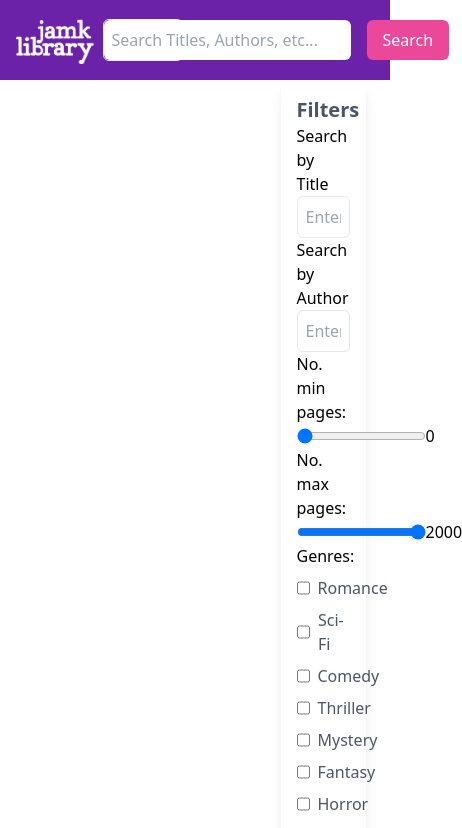
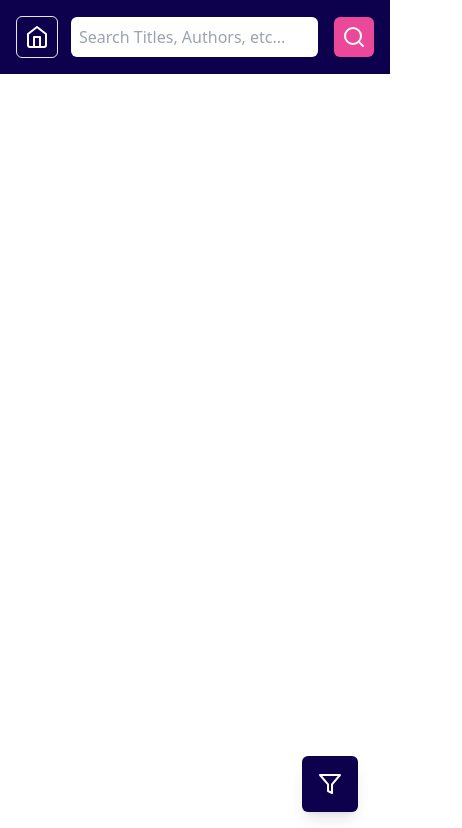
Before and after one commit to Matthino868/JAMKLibraryApp, a Next.js app: page /search in a window 390 px wide. Shown: the top 828 px of the page, 462 px wide, since content can reach past the window. Built offline with nearby package versions, Linux system fonts and the light colour scheme.

Commit message:
Made searchpage and homepage more responsive

```diff
--- a/app/homepage/page.tsx
+++ b/app/homepage/page.tsx
@@ -6,6 +6,8 @@ import Image from 'next/image';
 import { useState, useEffect } from 'react';
 import Modal from '../../components/Modal';
 import BookDetails from '../../components/BookDetails';
+import { FiLogOut, FiMenu, FiSearch} from 'react-icons/fi';
+import { MdDarkMode,  } from 'react-icons/md';
 
 interface Book {
   id: string;
@@ -20,6 +22,8 @@ export default function HomePage() {
   const [books, setBooks] = useState<Book[]>([]);
   const [loading, setLoading] = useState(true);
   const [selectedBook, setSelectedBook] = useState(null);
+
+  const [isMenuOpen, setIsMenuOpen] = useState(false);
 
   // Fetch books from the API on component mount
   useEffect(() => {
@@ -52,7 +56,7 @@ export default function HomePage() {
       </div>
     )
   }
-  console.log("session", session)
+  // console.log("session", session)
   if (!session) {
     return (
       <div className="flex flex-col items-center justify-center min-h-screen">
@@ -63,36 +67,125 @@ export default function HomePage() {
   }
   return (
     <>
-      <div className="bg-purple-800 text-white p-4 flex justify-between items-center">
-        <div className='flex items-center justify-start'>
-          <Image src="/images/logo1x.png" alt="Logo" className="w-20 h-12 mr-2" width={764} height={462} />
-          <button
-            onClick={() => window.location.href = '/search'}
-            className="bg-transparent border text-white-800 px-4 py-2 rounded-md mr-4 hover:bg-white hover:text-purple-800"
-          >
-            Search books
-          </button>
-          {session.user.admin === true ? (
+      {/* Top bar */}
+      <div className="bg-[#0D004C] text-white p-4 flex justify-between items-center">
+        {/* Left section */}
+        <div className={`flex items-center justify-start flex-grow`}>
+          <Image
+            src="/images/logo1x.png"
+            alt="Logo"
+            className="w-20 h-12"
+            width={764}
+            height={462}
+          />
+        </div>
+
+        {/* Buttons for larger screens */}
+        <div className="hidden md:flex items-center justify-start gap-4">
+          <h1 className="testclass">Welcome {session.user.name}</h1>
+          {session.user.admin && (
             <button
               onClick={() => window.location.href = '/testpage'}
-              className="bg-transparent border text-white-800 px-4 py-2 rounded-md mr-4 hover:bg-white hover:text-purple-800"
+              className="bg-transparent border text-white px-4 py-2 rounded-md hover:bg-white hover:text-[#0D004C]"
             >
               Admin Panel
             </button>
-          ) : null}
+          )}
+          <button
+            onClick={() => window.location.href = '/search'}
+            className="border p-2 rounded-md hover:bg-white hover:text-[#0D004C] flex items-center justify-center"
+          >
+            <FiSearch size={24}/>
+          </button>
+          <button className="border p-2 rounded-md hover:bg-white hover:text-[#0D004C] flex items-center justify-center">
+            <MdDarkMode size={24} />
+          </button>
+          <button
+            onClick={async () => {
+              const res = await signOut();
+              console.log(res);
+            }}
+            className="bg-pink-500 text-white p-2 rounded-md hover:bg-white hover:text-pink-800 flex items-center justify-center"
+          >
+            <FiLogOut size={24} />
+          </button>
         </div>
-        <h1 className='text-xl'>Welcome {session.user.name}</h1>
 
-        <button
-          onClick={async () => {
-            const res = await signOut();
-            console.log(res);
-          }}
-          className="bg-pink-500 text-white px-4 py-2 rounded-md  hover:bg-white hover:text-pink-800"
-        >
-          Logout
-        </button>
+        {/* Hamburger menu for smaller screens */}
+        <div className="md:hidden flex items-center">
+          <button
+            onClick={() => setIsMenuOpen(!isMenuOpen)}
+            className="text-white focus:outline-none"
+          >
+            <FiMenu size={32} />
+          </button>
+        </div>
       </div>
+
+      {/* Side menu for mobile screens */}
+      {isMenuOpen && (
+        <div className="fixed inset-0 bg-black bg-opacity-50 z-50">
+          <div className="bg-[#0D004C] w-2/3 sm:w-1/3 h-full p-4 fixed right-0">
+            <button
+              onClick={() => setIsMenuOpen(false)}
+              className="text-white absolute top-2 right-2 text-2xl"
+            >
+              &times;
+            </button>
+
+            {/* User Info */}
+            <div className="flex flex-col items-center justify-between h-full">
+              <div className="flex flex-col items-center">
+                <Image
+                  src={`https://placehold.co/320x320/lightgrey/black?text=${encodeURIComponent(session.user.name)}`}
+                  alt="Profile"
+                  className="w-40 h-40 rounded-full"
+                  width={96}
+                  height={96}
+                />
+                <h1 className="text-white text-2xl mt-4">{session.user.name}</h1>
+                <h2 className="text-gray-400 mb-4">{session.user.email}</h2>
+              </div>
+
+              {/* Menu Links */}
+              <div className="flex flex-col w-full gap-5">
+                <hr className="border-t border-white w-full" />
+                <button
+                  onClick={() => window.location.href = '/search'}
+                  className="bg-white text-[#0D004C] px-4 py-2 rounded-md hover:bg-gray-200"
+                >
+                  Search books
+                </button>
+                {session.user.admin && (
+                  <button
+                    onClick={() => window.location.href = '/testpage'}
+                    className="bg-white text-[#0D004C] px-4 py-2 rounded-md hover:bg-gray-200"
+                  >
+                    Admin Panel
+                  </button>
+                )}
+                <hr className="border-t border-white w-full" />
+              </div>
+
+              {/* Bottom Actions */}
+              <div className="flex justify-between items-center w-full mt-auto">
+                <button className="text-white hover:text-gray-300">
+                  <MdDarkMode size={32} />
+                </button>
+                <button
+                  onClick={async () => {
+                    const res = await signOut();
+                    console.log(res);
+                  }}
+                  className="bg-pink-500 text-white p-2 rounded-md hover:bg-white hover:text-pink-800 flex items-center justify-center transition"
+                >
+                  <FiLogOut size={24} />
+                </button>
+              </div>
+            </div>
+          </div>
+        </div>
+      )}
 
       <div className="container mx-auto p-4">
         <h2 className="text-2xl font-bold mb-4">Borrowed Books</h2>
--- a/app/search/page.tsx
+++ b/app/search/page.tsx
@@ -3,9 +3,12 @@
 import { useState } from 'react';
 import Modal from '../../components/Modal';
 import BookDetails from '../../components/BookDetails';
+import Filters from '../../components/Filters';
 import Image from 'next/image';
 import '../slider.css';
-
+import { FiHome, FiSearch, FiFilter } from 'react-icons/fi';
+import { CgClose } from "react-icons/cg";
+import BookThumb from '@/components/BookThumb';
 interface Book {
     id: number;
     title: string;
@@ -37,6 +40,8 @@ export default function SearchPage() {
     const [minPages, setMinPages] = useState(0);
     const [maxPages, setMaxPages] = useState(2000);
     const [selectedBook, setSelectedBook] = useState(null);
+
+    const [isFilterOpen, setIsFilterOpen] = useState(false);
 
     const handleGenreChange = (genre: string) => {
         setSelectedGenres((prevSelectedGenres) =>
@@ -83,104 +88,103 @@ export default function SearchPage() {
 
     return (
         <div>
-            <div className='bg-purple-800 text-white p-4 flex justify-between items-center'>
-                <div className="flex items-center justify-start">
-                    <Image src="/images/logo1x.png" alt="Logo" className="w-20 h-12 mr-2" width={764} height={462} />
-                    <button className="bg-transparent border text-white-800 px-4 py-2 rounded-md hover:bg-white hover:text-purple-800" onClick={() => window.location.href = '/homepage'}>Home</button>
+            <div className='bg-[#0D004C] sticky top-0 text-white p-4 flex justify-between items-center'>
+                {/* Left Section */}
+                <div className="flex items-center justify-start gap-2">
+                    {/* Hide logo on small screens */}
+                    <Image
+                        src="/images/logo1x.png"
+                        alt="Library logo"
+                        className="hidden sm:block w-20 h-12 mr-2"
+                        width={764}
+                        height={462}
+                    />
+                    <button
+                        className="bg-transparent border text-white-800 p-2 rounded-md hover:bg-white hover:text-[#0D004C]"
+                        onClick={() => window.location.href = '/homepage'}
+                    >
+                        <FiHome size={24} />
+                    </button>
                 </div>
+
+                {/* Right Section */}
                 <div className="flex items-center justify-end">
-                    <input type="text" className="p-2 rounded-md text-black mr-4"
+                    <input
+                        type="text"
+                        className="p-2 rounded-md text-black mr-4"
                         value={query}
                         onChange={(e) => setQuery(e.target.value)}
                         placeholder="Search Titles, Authors, etc..."
                     />
-                    <button className="bg-pink-500 text-white px-4 py-2 rounded-md hover:bg-white hover:text-pink-800" onClick={handleSearch}>Search</button>
+                    <button
+                        className="bg-pink-500 text-white p-2 rounded-md hover:bg-white hover:text-pink-800"
+                        onClick={handleSearch}
+                    >
+                        <FiSearch size={24} />
+                    </button>
                 </div>
             </div>
-            <div className="flex ml-6 mr-6">
-                <div className="flex flex-col space-y-4 w-3/4">
+
+            <div className="flex ml-6 mr-6 overflow-y-auto">
+                <div className="flex flex-col space-y- w-full md:w-3/4 ">
                     {books.map((book, index) => (
-                        <div key={index} className="flex items-center justify-between p-4 bg-white shadow-lg rounded-md">
-                            <div className="flex items-center space-x-4">
-                                <Image src={`https://placehold.co/64x96/lightgrey/black?text=${encodeURIComponent(book.title)}`} alt="Book cover" className="w-16 h-24 object-cover" width={64} height={96} />
-                                <div>
-                                    <h3 className="font-semibold text-gray-600">{book.title}</h3>
-                                    <p className="text-sm text-gray-600">{book.author}</p>
-                                </div>
-                            </div>
-                            <div className="flex flex-col items-end">
-                                <div>
-                                    <p className="text-sm text-gray-600">
-                                        {book.genre.map((genre, index) => (
-                                            <span key={index}>
-                                                {index > 0 ? ', ' : ''}{genre.charAt(0).toUpperCase() + genre.slice(1)}
-                                            </span>
-                                        ))}
-                                    </p>
-                                </div>
-                                <div>
-                                    <p className="text-xs text-gray-500">Due date: 29 Sept. 2024</p>
-                                    <button className="bg-pink-500 text-white px-4 py-2 mt-2 rounded-md" onClick={() => handleBookClick(book)}>View details</button>
-                                </div>
-                            </div>
+                        <div key={index}>
+                            <BookThumb book={book} handleBookClick={handleBookClick} />
                         </div>
                     ))}
                     <Modal isOpen={!!selectedBook} onClose={closeModal}>
                         {selectedBook && <BookDetails book={selectedBook} />}
                     </Modal>
                 </div>
-                <div className="w-1/4 ml-6">
-                    <div className="p-4 bg-white shadow-lg rounded-md">
-                        <h1 className="font-semibold text-gray-600 text-xl">Filters</h1>
-                        <div>
-                            <p>Search by Title</p>
-                            <input
-                                type="text"
-                                className="p-2 rounded-md text-black w-full border border-grey-800"
-                                placeholder="Enter book title"
-                                value={title}
-                                onChange={(e) => setTitle(e.target.value)}
-                            />
-                        </div>
-                        <div>
-                            <p>Search by Author</p>
-                            <input
-                                type="text"
-                                className="p-2 rounded-md text-black w-full border border-grey-800"
-                                placeholder="Enter author"
-                                value={author}
-                                onChange={(e) => setAuthor(e.target.value)}
-                            />
-                        </div>
-                        <div className="slidecontainer">
-                            <p>No. min pages:</p>
-                            <div className="flex items-center justify-between">
-                                <input type="range" min="1" max="2000" value={minPages} onChange={(e) => setMinPages(Number(e.target.value))} />
-                                <p>{minPages}</p>
-                            </div>
-                            <p>No. max pages:</p>
-                            <div className="flex items-center justify-between">
-                                <input type="range" min="1" max="2000" value={maxPages} onChange={(e) => setMaxPages(Number(e.target.value))} />
-                                <p>{maxPages}</p>
-                            </div>
-                        </div>
-                        <div>
-                            <p>Genres:</p>
-                            <ul className="space-y-2 mt-2">
-                                {Object.values(Genre).map((genre) => (
-                                    <li key={genre} className="flex items-center space-x-2">
-                                        <input type="checkbox" id={genre} name={genre} className="form-checkbox h-4 w-4 text-pink-500"
-                                            checked={selectedGenres.includes(genre)}
-                                            onChange={() => handleGenreChange(genre)} />
-                                        <label htmlFor={genre} className="text-gray-600 capitalize">{genre}</label>
-                                    </li>
-                                ))}
-                            </ul>
-                        </div>
+                <div className="w-1/4 ml-6 hidden md:block">
+                    <Filters
+                        title={title}
+                        setTitle={setTitle}
+                        author={author}
+                        setAuthor={setAuthor}
+                        minPages={minPages}
+                        setMinPages={setMinPages}
+                        maxPages={maxPages}
+                        setMaxPages={setMaxPages}
+                        selectedGenres={selectedGenres}
+                        handleGenreChange={handleGenreChange}
+                    />
+                </div>
+            </div>
+            {/* Floating Action Button */}
+            <button
+                className="md:hidden fixed bottom-8 right-8 bg-[#0D004C] text-white p-4 rounded-md shadow-lg hover:bg-pink-600 focus:outline-none focus:ring-2 focus:ring-pink-300"
+                onClick={() => setIsFilterOpen(!isFilterOpen)}
+            >
+                <FiFilter size={24} />
+            </button>
+
+            {/* Filter Drawer */}
+            {isFilterOpen && (
+                <div className="fixed inset-0 bg-black bg-opacity-50">
+                    <div className="flex flex-col items-end bg-[#0D004C] w-2/3 sm:w-2/3 h-full p-4 fixed right-0">
+                        <button
+                            onClick={() => setIsFilterOpen(false)}
+                            className="text-white text-2xl justify-center items-center flex p-2 mb-2 rounded-md hover:bg-pink-600"
+                        >
+                            <CgClose size={24} />
+                        </button>
+                        <Filters
+                            title={title}
+                            setTitle={setTitle}
+                            author={author}
+                            setAuthor={setAuthor}
+                            minPages={minPages}
+                            setMinPages={setMinPages}
+                            maxPages={maxPages}
+                            setMaxPages={setMaxPages}
+                            selectedGenres={selectedGenres}
+                            handleGenreChange={handleGenreChange}
+                        />
                         <button className="bg-pink-500 text-white px-4 py-2 mt-2 rounded-md" onClick={handleSearch}> Apply filters</button>
                     </div>
                 </div>
-            </div>
+            )}
         </div>
     );
 }
--- /dev/null
+++ b/components/BookThumb.tsx
@@ -0,0 +1,33 @@
+import Image from 'next/image'
+
+const BookThumb = ({ book, handleBookClick }) => {
+    return (
+        <div className="flex flex-col sm:flex-row items-center justify-between p-4 bg-white shadow-lg rounded-md">
+            <div className="flex items-center space-x-4 mb-4 sm:mb-0">
+                <Image src={`https://placehold.co/64x96/lightgrey/black?text=${encodeURIComponent(book.title)}`} alt="Book cover" className="w-24 h-32 object-cover" width={64} height={96} />
+                <div>
+                    <h3 className="font-semibold text-gray-600">{book.title}</h3>
+                    <p className="text-sm text-gray-600">{book.author}</p>
+                </div>
+                <div className='flex '>
+                    <p className="text-sm text-gray-600">
+                        {book.genre.map((genre, index) => (
+                            <span key={index}>
+                                {index > 0 ? ', ' : ''}{genre.charAt(0).toUpperCase() + genre.slice(1)}
+                            </span>
+                        ))}
+                    </p>
+                    <p className="text-xs text-gray-500">Due date: 29 Sept. 2024</p>
+                </div>
+            </div>
+            <div className="flex flex-col items-end">
+                <div>
+                    <button className="bg-pink-500 text-white px-4 py-2 mt-2 rounded-md w-full sm:w-auto" onClick={() => handleBookClick(book)}>View details</button>
+                </div>
+            </div>
+        </div>
+
+    )
+}
+
+export default BookThumb;
--- /dev/null
+++ b/components/Filters.tsx
@@ -0,0 +1,91 @@
+enum Genre {
+    Romance = 'romance',
+    SciFi = 'sci-fi',
+    Comedy = 'comedy',
+    Thriller = 'thriller',
+    Mystery = 'mystery',
+    Fantasy = 'fantasy',
+    Horror = 'horror',
+    HistoricalFiction = 'historical fiction',
+    NonFiction = 'non-fiction',
+    Biography = 'biography',
+}
+
+interface FiltersProps {
+    title: string;
+    setTitle: (value: string) => void;
+    author: string;
+    setAuthor: (value: string) => void;
+    minPages: number;
+    setMinPages: (value: number) => void;
+    maxPages: number;
+    setMaxPages: (value: number) => void;
+    selectedGenres: string[];
+    handleGenreChange: (genre: string) => void;
+}
+
+const Filters: React.FC<FiltersProps> = ({
+    title,
+    setTitle,
+    author,
+    setAuthor,
+    minPages,
+    setMinPages,
+    maxPages,
+    setMaxPages,
+    selectedGenres,
+    handleGenreChange,
+}) => {
+    return (
+        <div className="p-4 bg-white shadow-lg rounded-md w-full overflow-y-auto">
+            <h1 className="font-semibold text-gray-600 text-xl">Filters</h1>
+            <div>
+                <p>Search by Title</p>
+                <input
+                    type="text"
+                    className="p-2 rounded-md text-black w-full border border-grey-800"
+                    placeholder="Enter book title"
+                    value={title}
+                    onChange={(e) => setTitle(e.target.value)}
+                />
+            </div>
+            <div>
+                <p>Search by Author</p>
+                <input
+                    type="text"
+                    className="p-2 rounded-md text-black w-full border border-grey-800"
+                    placeholder="Enter author"
+                    value={author}
+                    onChange={(e) => setAuthor(e.target.value)}
+                />
+            </div>
+            <div className="slidecontainer">
+                <p>No. min pages:</p>
+                <div className="flex items-center justify-between">
+                    <input className="w-[90%]" type="range" min="1" max="2000" value={minPages} onChange={(e) => setMinPages(Number(e.target.value))} />
+                    <p>{minPages}</p>
+                </div>
+                <p>No. max pages:</p>
+                <div className="flex items-center justify-between">
+                    <input className="w-[90%]" type="range" min="1" max="2000" value={maxPages} onChange={(e) => setMaxPages(Number(e.target.value))} />
+                    <p>{maxPages}</p>
+                </div>
+            </div>
+            <div>
+                <p>Genres:</p>
+                <ul className="space-y-2 mt-2">
+                    {Object.values(Genre).map((genre) => (
+                        <li key={genre} className="flex items-center space-x-2">
+                            <input type="checkbox" id={genre} name={genre} className="form-checkbox h-4 w-4 text-pink-500"
+                                checked={selectedGenres.includes(genre)}
+                                onChange={() => handleGenreChange(genre)} />
+                            <label htmlFor={genre} className="text-gray-600 capitalize">{genre}</label>
+                        </li>
+                    ))}
+                </ul>
+            </div>
+        </div>
+    );
+}
+
+export default Filters;
--- a/package.json
+++ b/package.json
@@ -22,6 +22,7 @@
     "prisma": "^5.22.0",
     "react": "^18.3.1",
     "react-dom": "^18.3.1",
+    "react-icons": "^5.4.0",
     "socket.io": "^4.8.1",
     "socket.io-client": "^4.8.1"
   },
```
Also changed, not shown: app/globals.css (line endings or trailing spaces), 1 other file (tests, documents, lock files or other folders).
